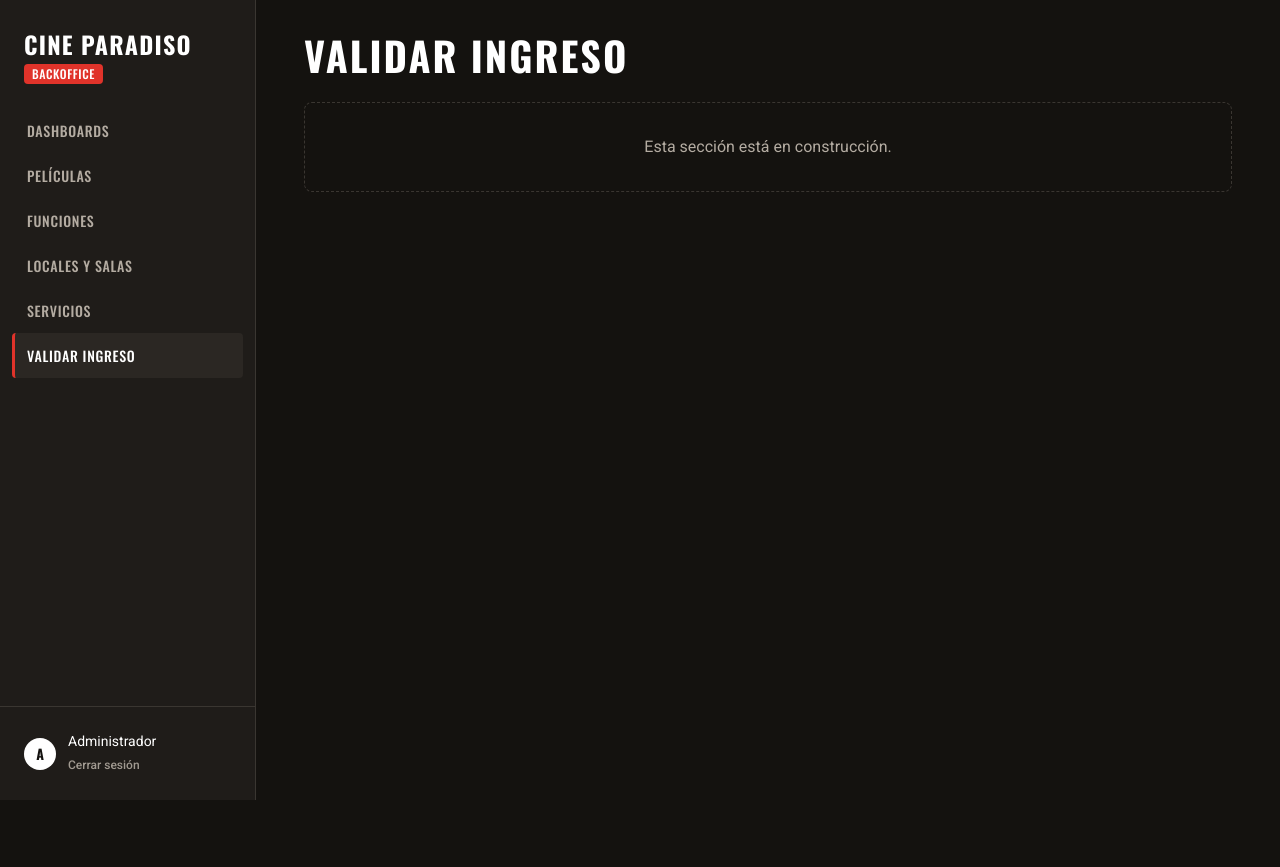
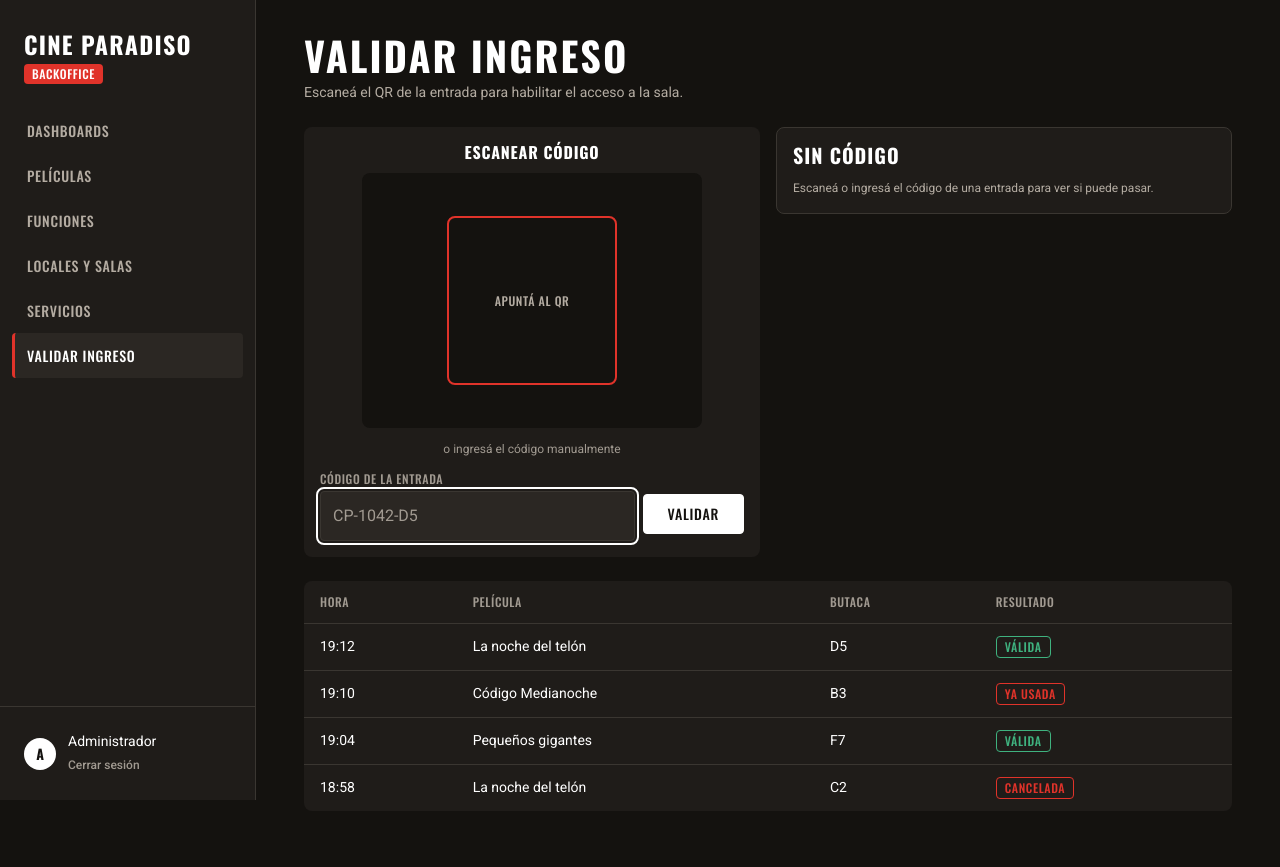
Before and after one commit to LucasFiuba1/tp-integrador-ids-cinemark, a Flask app: page /admin/validar in a window 1280 px wide. Before the commit the page ends 800 px from the top, so only its background shows below. Run offline with Flask 3, Linux system fonts and the light colour scheme; the visitor is signed in with stand-in values (Sample User, id 1).

Commit message:
SCRUM-122: template de validar ingreso del backoffice según el mockup

```diff
--- a/src/frontend/app.py
+++ b/src/frontend/app.py
@@ -5,12 +5,14 @@ Ejecutar: flask --app src.frontend.app run --port 5001 --debug
 from flask import Flask, render_template
 
 from src.frontend.config import cargar_configuracion
+from src.frontend.filtros import registrar_filtros
 from src.frontend.routes import registrar_rutas
 
 
 def create_app():
     app = Flask(__name__)
     app.config.update(cargar_configuracion())
+    registrar_filtros(app)
     registrar_rutas(app)
 
     @app.errorhandler(404)
--- a/src/frontend/routes/backoffice.py
+++ b/src/frontend/routes/backoffice.py
@@ -1,7 +1,9 @@
 """Páginas del administrador (ABM, dashboards y validación de QR)."""
 from functools import wraps
 
-from flask import Blueprint, flash, redirect, render_template, session, url_for
+from flask import Blueprint, flash, redirect, render_template, request, session, url_for
+
+from src.frontend.validaciones import leer_formulario, validar_codigo_qr
 
 backoffice_bp = Blueprint("backoffice", __name__, url_prefix="/admin")
 
@@ -15,9 +17,9 @@ SECCIONES = (
     ("validar", "Validar ingreso"),
 )
 
-# Secciones que todavía muestran la pantalla provisoria. Al implementar una (SCRUM-53, 55, 57, 72, 74, 77),
-# sacarla de acá y definir su vista con el mismo endpoint.
-SECCIONES_PENDIENTES = SECCIONES
+# Secciones que ya tienen su vista; el resto muestra la pantalla provisoria. Al implementar una
+# (SCRUM-53, 55, 57, 72, 74, 77), agregar su endpoint acá y definir la vista con ese mismo endpoint.
+SECCIONES_IMPLEMENTADAS = ("validar",)
 
 
 def requiere_admin(vista):
@@ -49,6 +51,51 @@ def salir():
     return redirect(url_for("publico.inicio"))
 
 
+# Validar ingreso maquetado (SCRUM-122) con datos de ejemplo que tienen la forma de la respuesta de
+# POST /api/admin/ingresos/validar. SCRUM-74 reemplaza _resultado_ejemplo e _historial_ejemplo por llamar(...).
+def _resultado_ejemplo(codigo):
+    if codigo == "CP-1042-D5":
+        return {
+            "valido": True, "compra_id": 1042, "pelicula": "La noche del telón", "funcion": "2026-10-24T19:30:00",
+            "local": "Paradiso Centro", "sala": "Sala 1", "butacas": ["D5"], "titular": "Lucas Berardi",
+        }
+    if codigo == "CP-1038-B3":
+        return {"valido": False, "codigo": "YA_UTILIZADA", "mensaje": "Este QR ya se usó el 24/10 a las 19:10."}
+    return {"valido": False, "codigo": "QR_INVALIDO", "mensaje": "El código no corresponde a ninguna entrada."}
+
+
+def _historial_ejemplo():
+    return [
+        {"hora": "2026-10-24T19:12:00", "pelicula": "La noche del telón", "butacas": "D5", "resultado": "valida"},
+        {"hora": "2026-10-24T19:10:00", "pelicula": "Código Medianoche", "butacas": "B3", "resultado": "ya_utilizada"},
+        {"hora": "2026-10-24T19:04:00", "pelicula": "Pequeños gigantes", "butacas": "F7", "resultado": "valida"},
+        {"hora": "2026-10-24T18:58:00", "pelicula": "La noche del telón", "butacas": "C2", "resultado": "cancelada"},
+    ]
+
+
+@backoffice_bp.route("/validar", methods=["GET", "POST"])
+@requiere_admin
+def validar():
+    formulario = leer_formulario(request.form, "codigo")
+    errores = validar_codigo_qr(formulario) if request.method == "POST" else {}
+    resultado = _resultado_ejemplo(formulario["codigo"]) if request.method == "POST" and not errores else None
+    pagina = render_template(
+        "backoffice/validar.html",
+        formulario=formulario, errores=errores, resultado=resultado, historial=_historial_ejemplo(),
+    )
+    return pagina, 400 if errores else 200
+
+
+@backoffice_bp.post("/validar/confirmar")
+@requiere_admin
+def confirmar_ingreso():
+    if request.form.get("compra_id", "").isdigit():
+        flash("Ingreso confirmado: el QR quedó marcado como usado.", "exito")
+    else:
+        flash("No se pudo confirmar el ingreso. Volvé a validar el código.", "error")
+    return redirect(url_for("backoffice.validar"))
+
+
 def _pantalla_pendiente(titulo):
     def vista():
         return render_template("backoffice/pendiente.html", titulo=titulo)
@@ -56,7 +103,9 @@ def _pantalla_pendiente(titulo):
 
 
 def _registrar_pendientes():
-    for endpoint, titulo in SECCIONES_PENDIENTES:
+    for endpoint, titulo in SECCIONES:
+        if endpoint in SECCIONES_IMPLEMENTADAS:
+            continue
         backoffice_bp.add_url_rule(f"/{endpoint}", endpoint, requiere_admin(_pantalla_pendiente(titulo)))
 
 
--- a/src/frontend/static/css/estilos.css
+++ b/src/frontend/static/css/estilos.css
@@ -348,6 +348,66 @@ h3 { font-size: var(--texto-lg); }
 .tarjeta-auth .aviso { margin: 0 0 var(--espacio-4); font-size: var(--texto-sm); }
 .auth-nota { margin: var(--espacio-4) 0 0; color: var(--color-texto-tenue); font-size: var(--texto-xs); }
 
+/* Validar ingreso (backoffice): lector + resultado; en desktop van lado a lado */
+.validar { display: grid; gap: var(--espacio-4); margin-bottom: var(--espacio-5); }
+.validar .panel { margin-bottom: 0; }
+.validar-lector h2 { text-align: center; }
+.visor-qr {
+  display: grid;
+  place-items: center;
+  width: 80%;
+  aspect-ratio: 4 / 3;
+  margin: 0 auto var(--espacio-3);
+  border-radius: var(--radio-md);
+  background: var(--color-fondo);
+}
+.visor-marco {
+  display: grid;
+  place-items: center;
+  width: 50%;
+  aspect-ratio: 1;
+  border: 2px solid var(--color-primario);
+  border-radius: var(--radio-md);
+  color: var(--color-texto-secundario);
+  font: var(--peso-medio) var(--texto-xs) var(--fuente-titulos);
+  letter-spacing: var(--espaciado-letras);
+  text-transform: uppercase;
+}
+.validar-separador { margin: 0 0 var(--espacio-3); color: var(--color-texto-tenue); font-size: var(--texto-xs); text-align: center; }
+.validar-formulario { display: grid; gap: var(--espacio-2); }
+.validar-formulario .campo { margin-bottom: 0; }
+.validar-formulario .boton { width: 100%; }
+
+.resultado-validacion { border: 1px solid var(--color-borde); }
+.resultado-valido { border-color: var(--color-exito); }
+.resultado-invalido { border-color: var(--color-error); }
+.panel .resultado-titulo { display: flex; gap: var(--espacio-3); align-items: center; font-size: var(--texto-lg); }
+.resultado-valido .resultado-titulo { color: var(--color-exito); }
+.resultado-invalido .resultado-titulo { color: var(--color-error-texto); }
+.resultado-icono {
+  display: inline-grid;
+  place-items: center;
+  width: var(--espacio-6);
+  height: var(--espacio-6);
+  flex-shrink: 0;
+  border-radius: var(--radio-redondo);
+}
+.resultado-valido .resultado-icono { background: var(--color-exito); color: var(--color-texto-invertido); }
+.resultado-invalido .resultado-icono { background: var(--color-error); color: var(--color-texto); }
+.resultado-datos { margin: 0 0 var(--espacio-4); font-size: var(--texto-sm); }
+.resultado-datos div {
+  display: flex;
+  gap: var(--espacio-3);
+  justify-content: space-between;
+  padding: var(--espacio-1) 0;
+}
+.resultado-datos dt { color: var(--color-texto-secundario); }
+.resultado-datos dd { margin: 0; font-weight: var(--peso-medio); text-align: right; }
+.resultado-motivo { margin: 0 0 var(--espacio-3); }
+.resultado-nota { margin: var(--espacio-3) 0 0; color: var(--color-texto-secundario); font-size: var(--texto-xs); }
+.badge-valida { color: var(--color-exito); }
+.badge-ya_utilizada, .badge-qr_invalido, .badge-otra_funcion, .badge-fuera_de_fecha { color: var(--color-error); }
+
 /* Tablet */
 @media (min-width: 48rem) {
   .marquesina { padding: var(--espacio-3) var(--espacio-6); }
@@ -356,6 +416,8 @@ h3 { font-size: var(--texto-lg); }
   .admin-principal { padding: var(--espacio-6); }
   .barra { grid-template-columns: minmax(0, 10rem) 1fr minmax(var(--espacio-7), auto); }
   .auth { padding: var(--espacio-7) 0; }
+  .validar-formulario { grid-template-columns: 1fr auto; align-items: start; }
+  .validar-formulario .boton { width: auto; margin-top: var(--espacio-5); }
   .tarjeta-auth { padding: var(--espacio-6); }
 
   .tabla thead { display: table-header-group; }
@@ -398,4 +460,5 @@ h3 { font-size: var(--texto-lg); }
   .admin-usuario { display: flex; margin-top: auto; padding: var(--espacio-5); }
   .admin-principal { padding: var(--espacio-6) var(--espacio-7); }
   .kpi-valor { font-size: var(--texto-3xl); }
+  .validar { grid-template-columns: 1fr 1fr; align-items: start; }
 }
--- /dev/null
+++ b/src/frontend/templates/backoffice/validar.html
@@ -0,0 +1,65 @@
+{# Validar ingreso (Figma B6 desktop y M2 mobile): lector + código manual, resultado de la validación e historial.
+   resultado es la respuesta de POST /api/admin/ingresos/validar (none hasta que se envía un código). #}
+{% extends "backoffice/base_admin.html" %}
+{% from "macros.html" import cabecera_pagina, campo, boton, tabla %}
+
+{% block titulo %}Validar ingreso · Backoffice · Cine Paradiso{% endblock %}
+
+{% block admin %}
+  {{ cabecera_pagina("Validar ingreso", bajada="Escaneá el QR de la entrada para habilitar el acceso a la sala.") }}
+
+  <div class="validar">
+    <section class="panel validar-lector" aria-labelledby="titulo-lector">
+      <h2 id="titulo-lector">Escanear código</h2>
+      {# El lector de QR USB escribe el código en el campo enfocado, como un teclado; el visor es la guía visual. #}
+      <div class="visor-qr" aria-hidden="true"><span class="visor-marco">Apuntá al QR</span></div>
+      <p class="validar-separador">o ingresá el código manualmente</p>
+      <form method="post" action="{{ url_for('backoffice.validar') }}" class="validar-formulario" novalidate>
+        {{ campo("codigo", "Código de la entrada", valor=formulario.codigo, placeholder="CP-1042-D5",
+                 autocompletar="off", error=errores.codigo, enfocar=true) }}
+        {{ boton("Validar") }}
+      </form>
+    </section>
+
+    {% set estado = "vacio" if resultado is none else ("valido" if resultado.valido else "invalido") %}
+    <section class="panel resultado-validacion resultado-{{ estado }}" aria-live="polite" aria-labelledby="titulo-resultado">
+      {% if estado == "vacio" %}
+        <h2 id="titulo-resultado" class="resultado-titulo">Sin código</h2>
+        <p class="resultado-nota">Escaneá o ingresá el código de una entrada para ver si puede pasar.</p>
+      {% elif estado == "valido" %}
+        <h2 id="titulo-resultado" class="resultado-titulo"><span class="resultado-icono" aria-hidden="true">✓</span>Entrada válida</h2>
+        <dl class="resultado-datos">
+          {% for etiqueta, valor in [
+            ("Película", resultado.pelicula),
+            ("Función", resultado.funcion | fecha_hora),
+            ("Local y sala", resultado.local ~ " · " ~ resultado.sala),
+            ("Butaca" if resultado.butacas | length == 1 else "Butacas", resultado.butacas | join(", ")),
+            ("Titular", resultado.titular),
+            ("Compra", "#" ~ resultado.compra_id),
+          ] %}
+            <div><dt>{{ etiqueta }}</dt><dd>{{ valor }}</dd></div>
+          {% endfor %}
+        </dl>
+        <form method="post" action="{{ url_for('backoffice.confirmar_ingreso') }}">
+          <input type="hidden" name="compra_id" value="{{ resultado.compra_id }}">
+          {{ boton("Confirmar ingreso", clase="boton boton-bloque") }}
+        </form>
+        <p class="resultado-nota">Al confirmar, la película se suma a las vistas del usuario y el QR queda usado.</p>
+      {% else %}
+        <h2 id="titulo-resultado" class="resultado-titulo"><span class="resultado-icono" aria-hidden="true">✕</span>Entrada inválida</h2>
+        <p class="resultado-motivo">{{ resultado.mensaje }}</p>
+        <p class="resultado-nota">No habilites el ingreso. Si la persona tiene otra entrada, validá ese código.</p>
+      {% endif %}
+    </section>
+  </div>
+
+  <h2 class="visualmente-oculto">Últimos ingresos</h2>
+  {{ tabla([
+       {"clave": "hora", "titulo": "Hora", "tipo": "hora"},
+       {"clave": "pelicula", "titulo": "Película"},
+       {"clave": "butacas", "titulo": "Butaca"},
+       {"clave": "resultado", "titulo": "Resultado", "tipo": "estado",
+        "textos": {"valida": "Válida", "ya_utilizada": "Ya usada", "cancelada": "Cancelada", "qr_invalido": "Inválida",
+                   "otra_funcion": "Otra función", "fuera_de_fecha": "Fuera de fecha"}},
+     ], historial, vacio="Todavía no hubo ingresos en esta jornada.") }}
+{% endblock %}
--- a/src/frontend/templates/macros.html
+++ b/src/frontend/templates/macros.html
@@ -1,8 +1,9 @@
 {# Macros reutilizables para no repetir HTML entre pantallas. #}
 
 {# Campo de formulario con su label. autocompletar es el valor de autocomplete (ej. "email", "current-password").
-   error es el mensaje de validación que devolvió la ruta: marca el campo y lo muestra debajo. #}
-{% macro campo(nombre, etiqueta, tipo='text', valor='', requerido=true, placeholder='', autocompletar='', minimo=none, error='') %}
+   error es el mensaje de validación que devolvió la ruta: marca el campo y lo muestra debajo.
+   enfocar pone el cursor en el campo al cargar (ej. para que un lector de QR USB escriba ahí). #}
+{% macro campo(nombre, etiqueta, tipo='text', valor='', requerido=true, placeholder='', autocompletar='', minimo=none, error='', enfocar=false) %}
   <label class="campo{% if error %} campo-invalido{% endif %}">
     <span>{{ etiqueta }}</span>
     <input type="{{ tipo }}" name="{{ nombre }}" value="{{ valor }}"
@@ -10,6 +11,7 @@
       {%- if autocompletar %} autocomplete="{{ autocompletar }}"{% endif %}
       {%- if minimo %} minlength="{{ minimo }}"{% endif %}
       {%- if requerido %} required{% endif %}
+      {%- if enfocar %} autofocus{% endif %}
       {%- if error %} aria-invalid="true" aria-describedby="error-{{ nombre }}"{% endif %}>
     {% if error %}<small class="campo-mensaje" id="error-{{ nombre }}">{{ error }}</small>{% endif %}
   </label>
@@ -47,6 +49,7 @@
 
 {# Tabla del backoffice dentro de un panel.
    columnas: [{"clave": "titulo", "titulo": "Título"}, {"clave": "estado", "titulo": "Estado", "tipo": "estado"}]
+     tipo "estado" muestra un badge (con "textos": {valor: leyenda} opcional); "hora" y "fecha_hora" formatean ISO.
    filas: lista de dicts con "id" (y "activa" si admite baja lógica).
    acciones: {"editar": "backoffice.editar_x", "baja": "backoffice.baja_x"}, endpoints que reciben id.
    A las filas con activa = false no se les ofrece la baja. #}
@@ -65,7 +68,11 @@
             <tr>
               {% for columna in columnas %}
                 <td data-etiqueta="{{ columna.titulo }}">
-                  {% if columna.tipo == "estado" %}{{ badge_estado(fila[columna.clave]) }}{% else %}{{ fila[columna.clave] }}{% endif %}
+                  {% set valor = fila[columna.clave] %}
+                  {% if columna.tipo == "estado" %}{{ badge_estado(valor, (columna.textos or {}).get(valor, '')) }}
+                  {% elif columna.tipo == "hora" %}{{ valor | hora }}
+                  {% elif columna.tipo == "fecha_hora" %}{{ valor | fecha_hora }}
+                  {% else %}{{ valor }}{% endif %}
                 </td>
               {% endfor %}
               {% if acciones %}
```
Also changed, not shown: docs/design_system.md (+4 -1 lines), src/frontend/filtros.py (added, +27 -0 lines), src/frontend/validaciones.py (+10 -0 lines), src/tests/test_validar_ingreso.py (added, +105 -0 lines).
